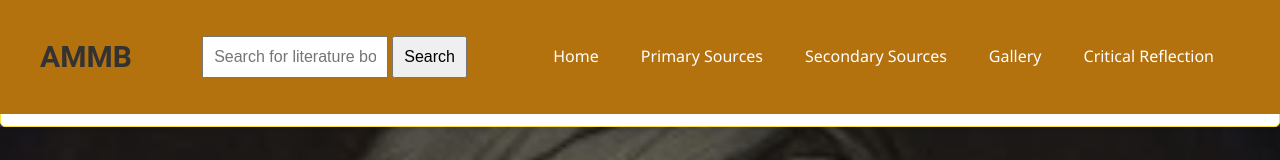
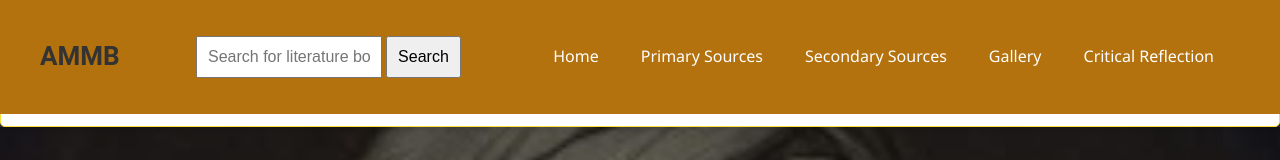
Before and after one commit to abozdar821/Class-Project, a plain HTML site: page index.html in a window 1280 px wide. Shown: the top 160 px of the page. Drawn offline with Linux system fonts and the light colour scheme.

Commit message:
Update index.html

```diff
--- a/index.html
+++ b/index.html
@@ -9,7 +9,7 @@
 <body>
     <nav>
         <div class="nav-container">
-            <div class="logo" style="font-family: 'Roboto'; font-weight: bold; font-size: 30px;">AMMB</div>
+            <div class="logo" style="font-family: 'Roboto'; font-weight: bold; font-size: 26px;">AMMB</div>
             <div class="hamburger" id="hamburger">
                 <div class="bar"></div>
                 <div class="bar"></div>
```
